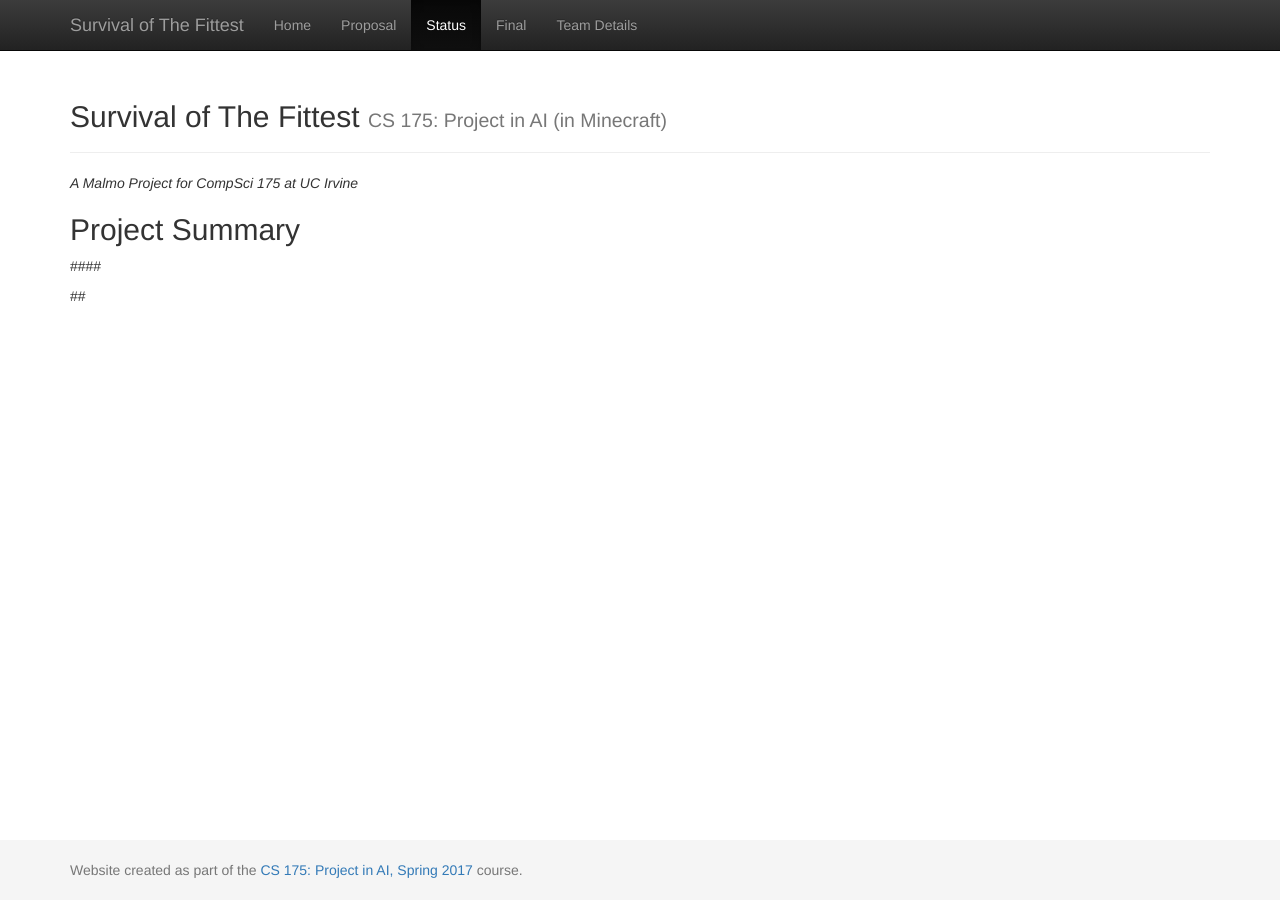
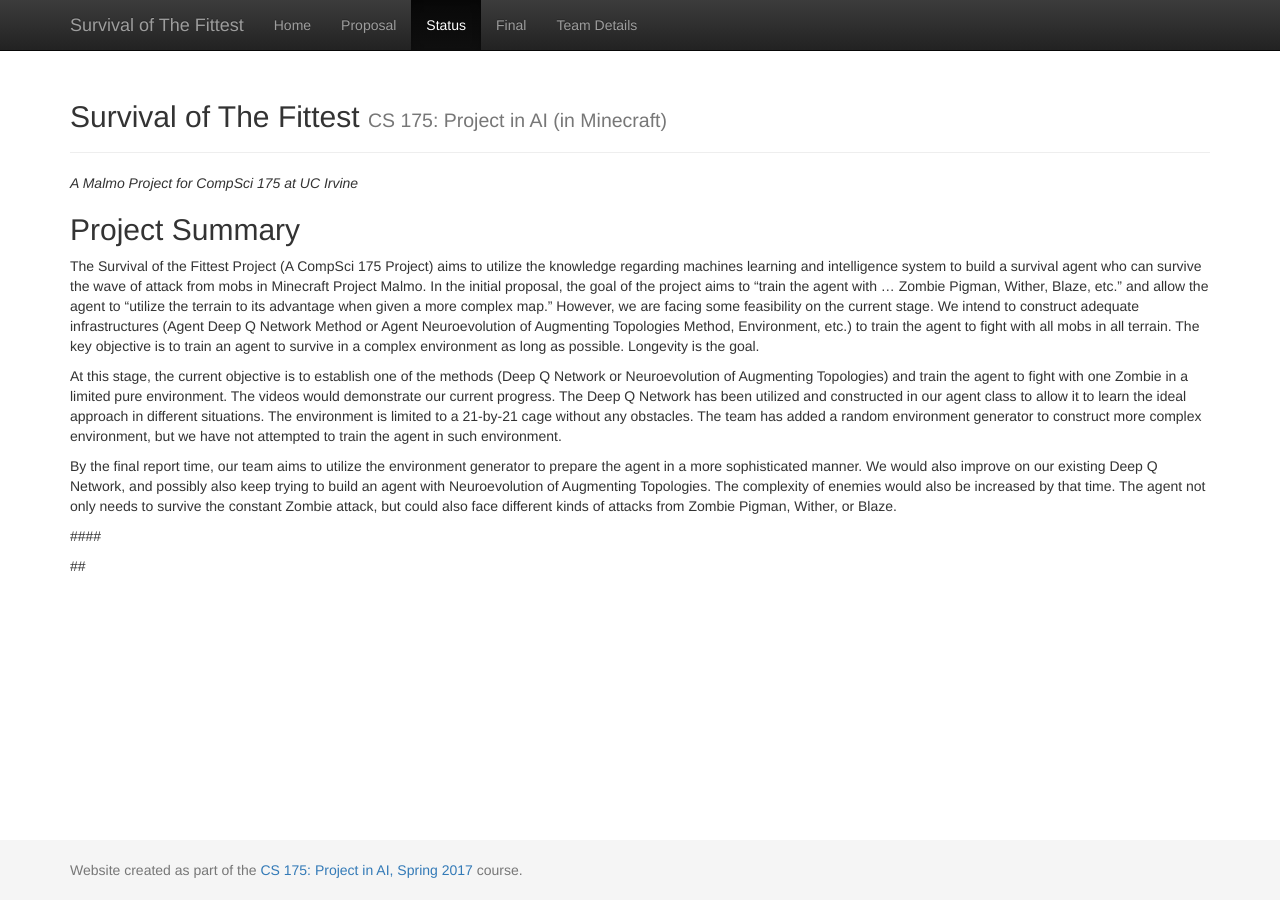
Before and after one commit to mingh2/SurvivalOfTheFittest, a Jekyll site: the page built from docs/status.md, in a window 1280 px wide. Built offline with Jekyll 4.4.1, drawn with Linux system fonts in a browser that asks for light colours.

Commit message:
Update status.md

```diff
--- a/docs/status.md
+++ b/docs/status.md
@@ -7,6 +7,13 @@ _A Malmo Project for CompSci 175 at UC Irvine_
 
 ## Project Summary
 
+The Survival of the Fittest Project (A CompSci 175 Project) aims to utilize the knowledge regarding machines learning and intelligence system to build a survival agent who can survive the wave of attack from mobs in Minecraft Project Malmo. In the initial proposal, the goal of the project aims to “train the agent with … Zombie Pigman, Wither, Blaze, etc.” and allow the agent to “utilize the terrain to its advantage when given a more complex map.” However, we are facing some feasibility on the current stage. We intend to construct adequate infrastructures (Agent Deep Q Network Method or Agent Neuroevolution of Augmenting Topologies Method, Environment, etc.) to train the agent to fight with all mobs in all terrain. The key objective is to train an agent to survive in a complex environment as long as possible. Longevity is the goal.
+
+At this stage, the current objective is to establish one of the methods (Deep Q Network or Neuroevolution of Augmenting Topologies) and train the agent to fight with one Zombie in a limited pure environment. The videos would demonstrate our current progress. The Deep Q Network has been utilized and constructed in our agent class to allow it to learn the ideal approach in different situations. The environment is limited to a 21-by-21 cage without any obstacles. The team has added a random environment generator to construct more complex environment, but we have not attempted to train the agent in such environment.
+
+By the final report time, our team aims to utilize the environment generator to prepare the agent in a more sophisticated manner. We would also improve on our existing Deep Q Network, and possibly also keep trying to build an agent with Neuroevolution of Augmenting Topologies. The complexity of enemies would also be increased by that time. The agent not only needs to survive the constant Zombie attack, but could also face different kinds of attacks from Zombie Pigman, Wither, or Blaze.
+
+
 ####
 
 ##
```
